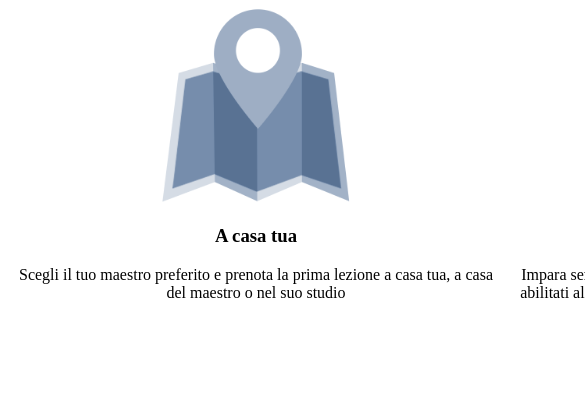
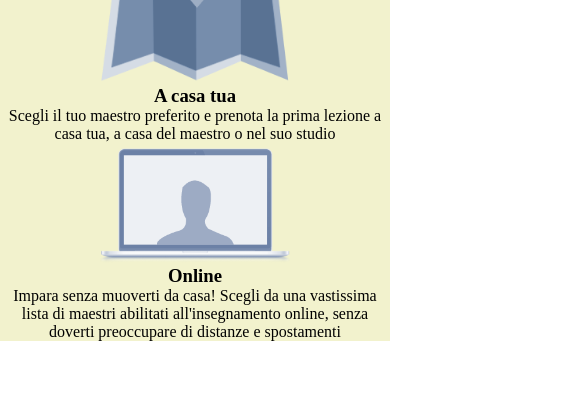
Before and after one commit to Siripiri-hue/html-css-resp-wannabe, a plain HTML site: page index.html in a window 390 px wide. Shown: the part 152-566 px from the top of the page, 585 px wide, since content can reach past the window. Drawn offline with Linux system fonts and the light colour scheme.

Commit message:
Blocco lezioni

```diff
--- a/index.html
+++ b/index.html
@@ -7,6 +7,7 @@
     <link rel="stylesheet" href="queries.css">
     <title>Boolean aCademy</title>
   </head>
+
   <body>
     <div id="lezioni" class="container">
       <div class="row">
@@ -24,7 +25,7 @@
       </div>
     </div>
 
-    <div id="steps" class="container grey">
+    <!-- <div id="steps" class="container grey">
       <div class="row">
         <h1>Come Funziona</h1>
         <div class="left">
@@ -43,9 +44,9 @@
           Acquista un pacchetto di lezioni! Vuoi cambiare maestro? Le lezioni acquistate valgono con tutti i più di 1400 maestri Cademi!
         </div>
       </div>
-    </div>
+    </div> -->
 
-    <div id="why" class="container grey">
+    <!-- <div id="why" class="container grey">
       <div class="row">
         <h1>Perchè Cademi</h1>
         <div class="first">
@@ -66,6 +67,6 @@
           Cademi non ha alcun costo d’iscrizione a differenza delle scuole di musica tradizionali. Inoltre, sei tu a scegliere dove fare lezione e gli orari delle tue lezioni.
         </div>
       </div>
-    </div>
+    </div> -->
   </body>
 </html>
--- a/queries.css
+++ b/queries.css
@@ -1,3 +1,26 @@
 @media screen and (max-width: 420px) {
+    /* common */
+    * {
+        margin: 0;
+        padding: 0;
+    }
 
+    .row {
+        max-width: 100%;
+        display: flex;
+        flex-direction: column;
+        align-items: center;
+        margin-top: 0;
+        background-color: #F2F2CD;
+    }
+
+    img {
+        width: 200px;
+        height: auto;
+    }
+
+    /* blocco lezioni */
+    #lezioni .row > .left, #lezioni .row > .right {
+        width: 100%;
+    }
 }
```
